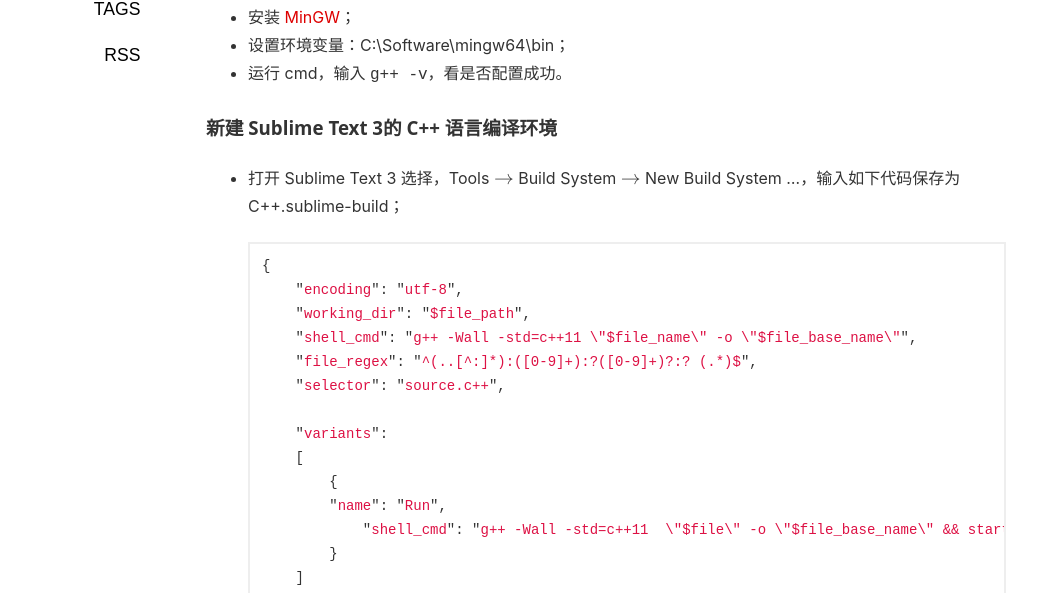
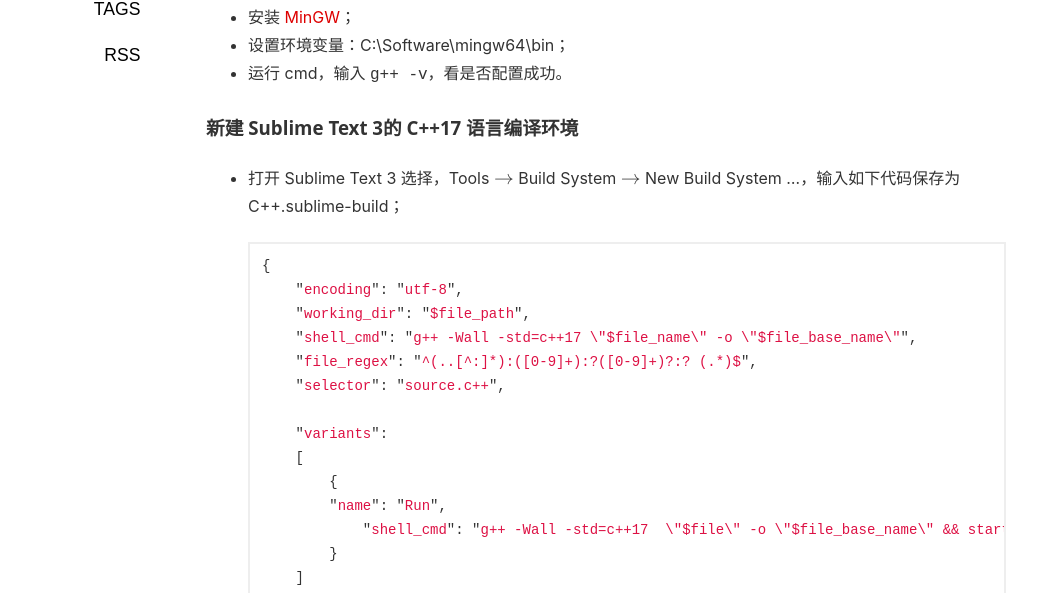
Before and after one commit to Quebradawill/quebrada.github.io, a Jekyll site: the page built from _posts/2019-09-07-Sublime-Text-3-配置-C++-Python-环境.md, in a window 1280 px wide and 900 px high. Shown: the part 291-884 px from the top of the window, without its empty margins (34-1071 px from the left). Built offline with Jekyll 4.4.1, drawn with Linux system fonts in a browser that asks for light colours; formulas are drawn with MathJax 3; comment, search, counter and statistics services are not loaded.

```diff
--- a/_posts/2019-09-07-Sublime-Text-3-配置-C++-Python-环境.md
+++ b/_posts/2019-09-07-Sublime-Text-3-配置-C++-Python-环境.md
@@ -20,7 +20,7 @@ author: Quebradawill
 - 设置环境变量：C:\Software\mingw64\bin；
 - 运行 cmd，输入 `g++ -v`，看是否配置成功。
 
-### 新建 Sublime Text 3的 C++ 语言编译环境
+### 新建 Sublime Text 3的 C++17 语言编译环境
 
 - 打开 Sublime Text 3 选择，Tools $$\to$$ Build System $$\to$$ New Build System ...，输入如下代码保存为 C++.sublime-build；
 
@@ -28,7 +28,7 @@ author: Quebradawill
   {
       "encoding": "utf-8",
       "working_dir": "$file_path",
-      "shell_cmd": "g++ -Wall -std=c++11 \"$file_name\" -o \"$file_base_name\"",
+      "shell_cmd": "g++ -Wall -std=c++17 \"$file_name\" -o \"$file_base_name\"",
       "file_regex": "^(..[^:]*):([0-9]+):?([0-9]+)?:? (.*)$",
       "selector": "source.c++",
 
@@ -36,7 +36,7 @@ author: Quebradawill
       [
           {
           "name": "Run",
-              "shell_cmd": "g++ -Wall -std=c++11  \"$file\" -o \"$file_base_name\" && start cmd /c \"\"${file_path}/${file_base_name}\" & pause\""
+              "shell_cmd": "g++ -Wall -std=c++17  \"$file\" -o \"$file_base_name\" && start cmd /c \"\"${file_path}/${file_base_name}\" & pause\""
           }
       ]
   }
```
Also changed, not shown: _posts/2019-09-12-C++-Problems.md (added, +17 -0 lines).
